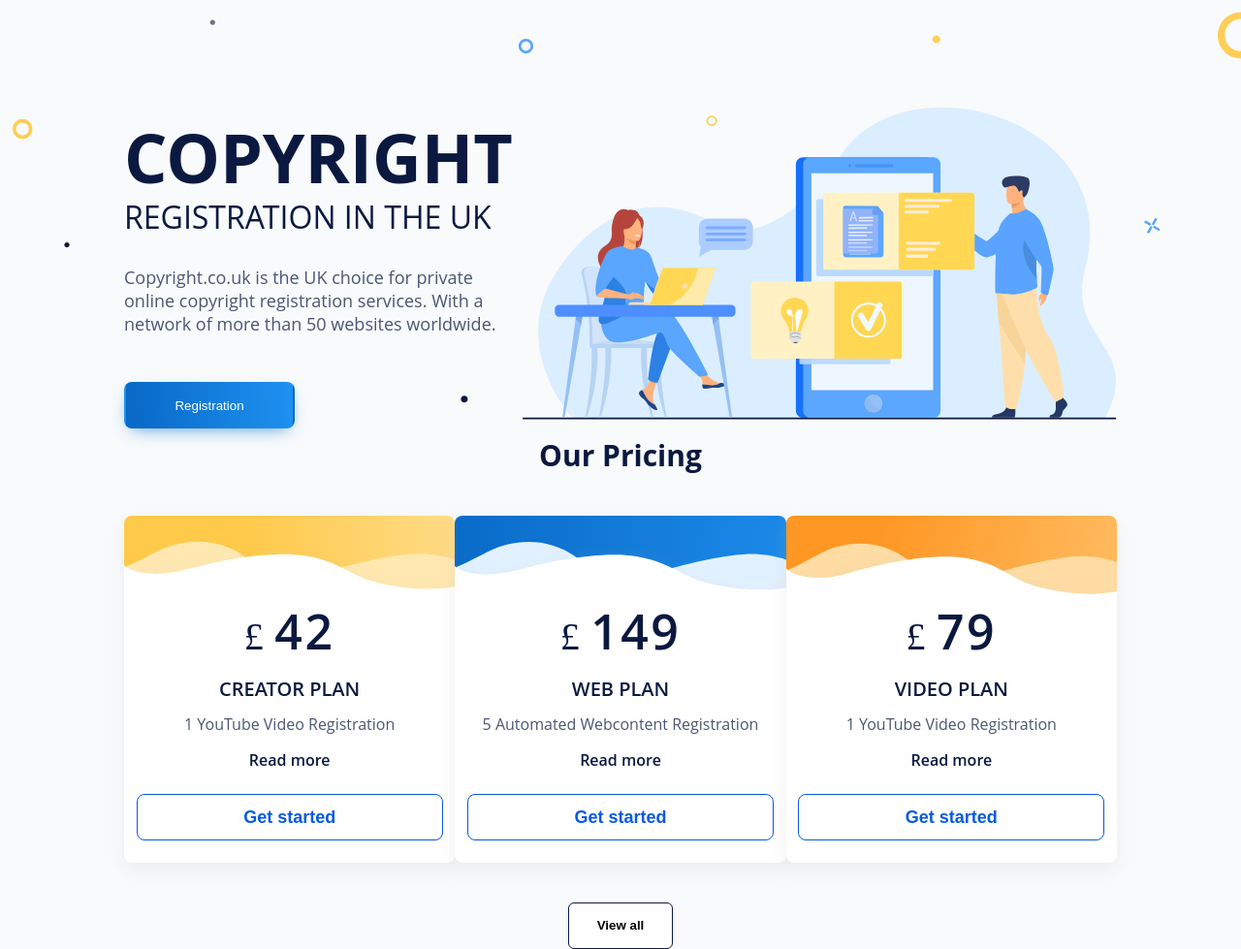
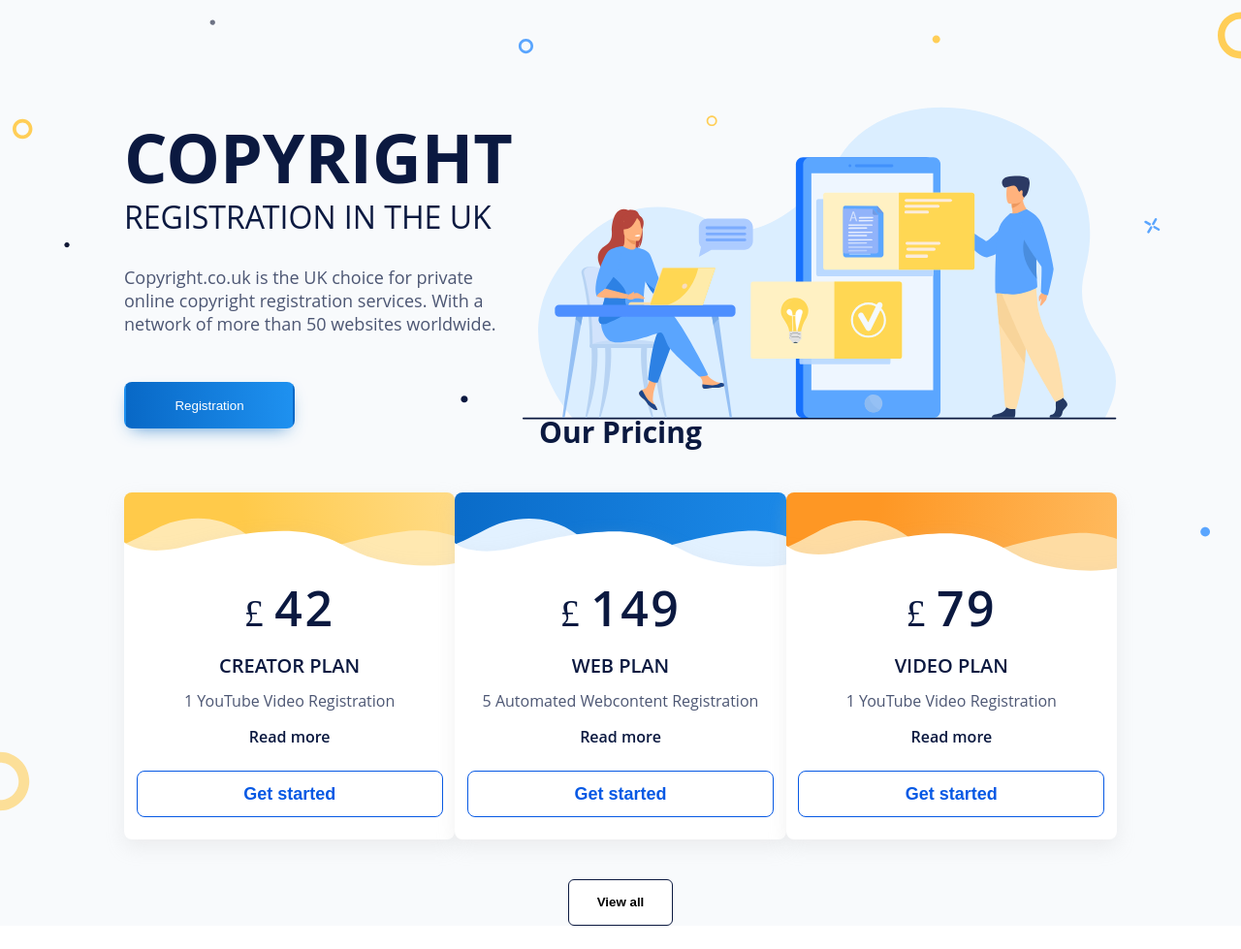
Before and after one commit to arkadiygazimov/training, a plain HTML site: page COPYRIGHT1440/index.html in a window 1280 px wide. Shown: the part 79-1058 px from the top of the page at 97% size. After the commit the page ends 1034 px from the top, so only its background shows below. Drawn offline with Linux system fonts and the light colour scheme.

Commit message:
add:bgimg; fix:container position

```diff
--- a/COPYRIGHT1440/styles/_pricing.scss
+++ b/COPYRIGHT1440/styles/_pricing.scss
@@ -1,6 +1,10 @@
 .pricing-container {
     font-family: $font-family-main;
     background-color: $bg-color;
+    background-image: url(../img/pricing_bg.svg);
+    background-repeat: no-repeat;
+    background-size: 97.5% 100%;
+    background-position: left bottom;
     color: $font-color-main;
     height: 530px;
 }
@@ -9,7 +13,7 @@
     width: 80%;
     height: 100%;
     margin: 0 auto;
-    margin-top: -4em;
+    margin-top: -5.5em;
     display: flex;
     flex-direction: column;
     justify-content: space-between;
```
Also changed, not shown: COPYRIGHT1440/build/index.css, COPYRIGHT1440/img/howitworks_bg.svg (added), COPYRIGHT1440/img/pricing_bg.svg (added), 1 other file.
